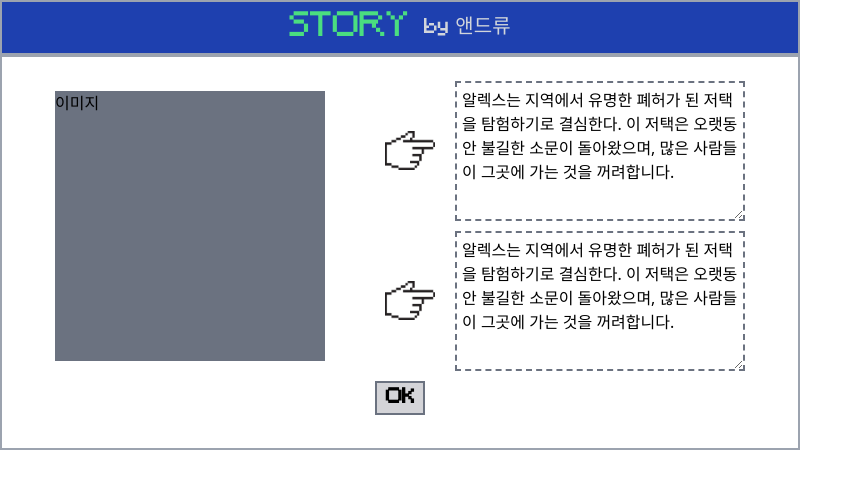
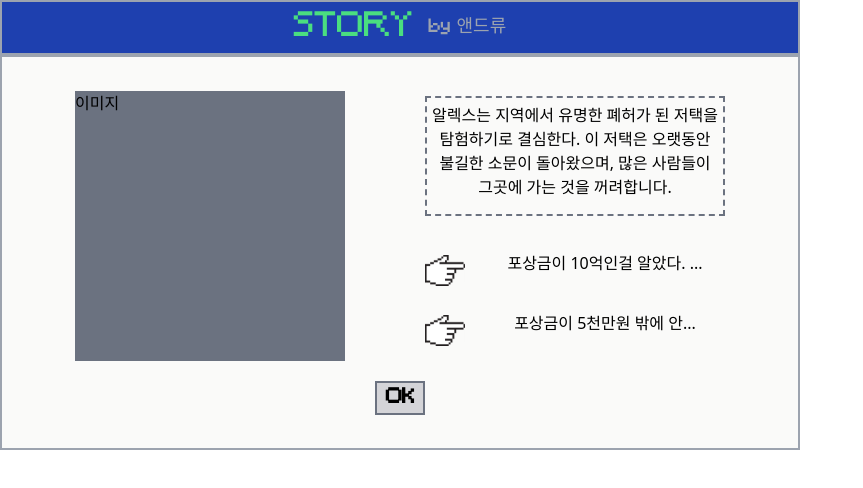
Before and after one commit to 2023-Winter-Bootcamp-Team-J/frontend, a React (Vite) app: page /story in a window 1280 px wide. Shown: the top 488 px of the page, without its empty margins (0-863 px from the left). Built offline with nearby package versions, Linux system fonts and the light colour scheme.

Commit message:
모달 수정완료

```diff
--- a/src/components/ScenarioModal.tsx
+++ b/src/components/ScenarioModal.tsx
@@ -9,7 +9,7 @@ const ScenarioModal = () => {
       <div className="flex flex-col w-full h-[395px] justify-center items-center gap-[10px] bg-black border-2 border-white text-white">
         <div className="flex justify-center w-full h-[270px] gap-[80px]">
           <div className="w-[270px] bg-gray-500">이미지</div>
-          <div className="flex flex-col justify-center w-[300px] gap-[17px]">
+          <div className="flex flex-col justify-center w-[300px] gap-[17px] text-center">
             <div className="text-[18px] text-white">
               시나리오 시작하기(제목)
             </div>
--- a/src/components/StoryModal.tsx
+++ b/src/components/StoryModal.tsx
@@ -5,27 +5,30 @@ const StoryModal = () => {
     <div className="flex flex-col w-[800px] h-[450px]">
       <div className="flex gap-[15px] w-full h-[55px] justify-center items-center bg-blue-800 border-2 border-gray-400 text-green-400 text-[33px] font-Minecraft">
         STORY
-        <div className="text-gray-300 text-[20px]">by 앤드류</div>
+        <div className="text-gray-400 text-[18px]">by 앤드류</div>
       </div>
-      <div className="flex flex-col w-full h-[395px] justify-center items-center gap-[10px] stone-50 border-2 border-gray-400 ">
-        <div className="flex justify-center w-full h-[270px] gap-[60px]">
+      <div className="flex flex-col w-full h-[395px] justify-center items-center gap-[10px] bg-stone-50 border-2 border-gray-400 ">
+        <div className="flex justify-center w-full h-[270px] gap-[80px]">
           <div className="w-[270px] bg-gray-500">이미지</div>
-          <div className="flex flex-col justify-center w-[360px] gap-[10px]">
-            <div className="flex items-center w-[360px] gap-[20px]">
-              <img className="flex w-[50px]" src="/asset/hand.svg" alt="손" />
-              <textarea className="w-[300px] h-[140px] p-[5px] border-dashed border-2 border-gray-500 bg-transparent ">
+          <div className="flex flex-col justify-center w-[300px] gap-[10px] text-center">
+            <div className="flex items-center w-[300px] gap-[20px]">
+              <div className="w-[300px] h-[120px] p-[5px] mb-[20px] border-dashed border-2 border-gray-500 bg-transparent ">
                 알렉스는 지역에서 유명한 폐허가 된 저택을 탐험하기로 결심한다.
                 이 저택은 오랫동안 불길한 소문이 돌아왔으며, 많은 사람들이
                 그곳에 가는 것을 꺼려합니다.
-              </textarea>
+              </div>
             </div>
-            <div className="flex items-center w-[360px] gap-[20px]">
-              <img className="flex w-[50px]" src="/asset/hand.svg" alt="손" />
-              <textarea className="w-[300px] h-[140px] p-[5px] border-dashed border-2 border-gray-500 bg-transparent ">
-                알렉스는 지역에서 유명한 폐허가 된 저택을 탐험하기로 결심한다.
-                이 저택은 오랫동안 불길한 소문이 돌아왔으며, 많은 사람들이
-                그곳에 가는 것을 꺼려합니다.
-              </textarea>
+            <div className="flex items-center w-[300px] gap-[20px] hover:scale-105 hover:border-2 border-dashed hover:border-blue-600">
+              <img className="flex w-[40px]" src="/asset/hand.svg" alt="손" />
+              <div className="w-[300px] h-[50px] p-[5px]">
+                포상금이 10억인걸 알았다. ...
+              </div>
+            </div>
+            <div className="flex items-center w-[300px] gap-[20px] hover:scale-105">
+              <img className="flex w-[40px]" src="/asset/hand.svg" alt="손" />
+              <div className="w-[300px] h-[50px] p-[5px] border-dashed  hover:border-2 hover:border-blue-600 bg-transparent ">
+                포상금이 5천만원 밖에 안...
+              </div>
             </div>
           </div>
         </div>
```
